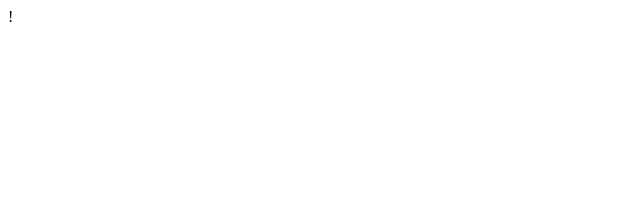
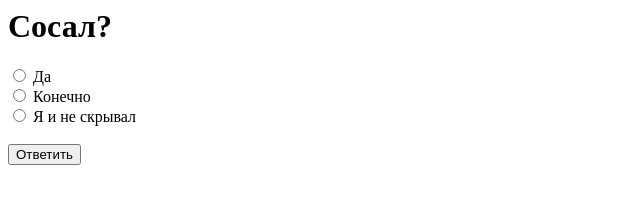
Before and after one commit to OstrieKozerki/Fid, a plain HTML site: page index.html in a window 1280 px wide. Shown: the whole page, without its empty margins (0-640 px from the left). Drawn offline with Linux system fonts and the light colour scheme.

Commit message:
Add files via upload

```diff
--- a/index.html
+++ b/index.html
@@ -1 +1,22 @@
-!
+<html lang="ru">
+<head>
+    <meta charset="UTF-8">
+    <meta name="viewport" content="width=device-width, initial-scale=1.0">
+    <title>Вопрос</title>
+</head>
+<body>
+    <h1>Сосал?</h1>
+    <form>
+        <input type="radio" id="yes" name="answer" value="Да">
+        <label for="yes">Да</label><br>
+
+        <input type="radio" id="sure" name="answer" value="Конечно">
+        <label for="sure">Конечно</label><br>
+
+        <input type="radio" id="notHidden" name="answer" value="Я и не скрывал">
+        <label for="notHidden">Я и не скрывал</label><br><br>
+
+        <input type="submit" value="Ответить">
+    </form>
+</body>
+</html>
```
